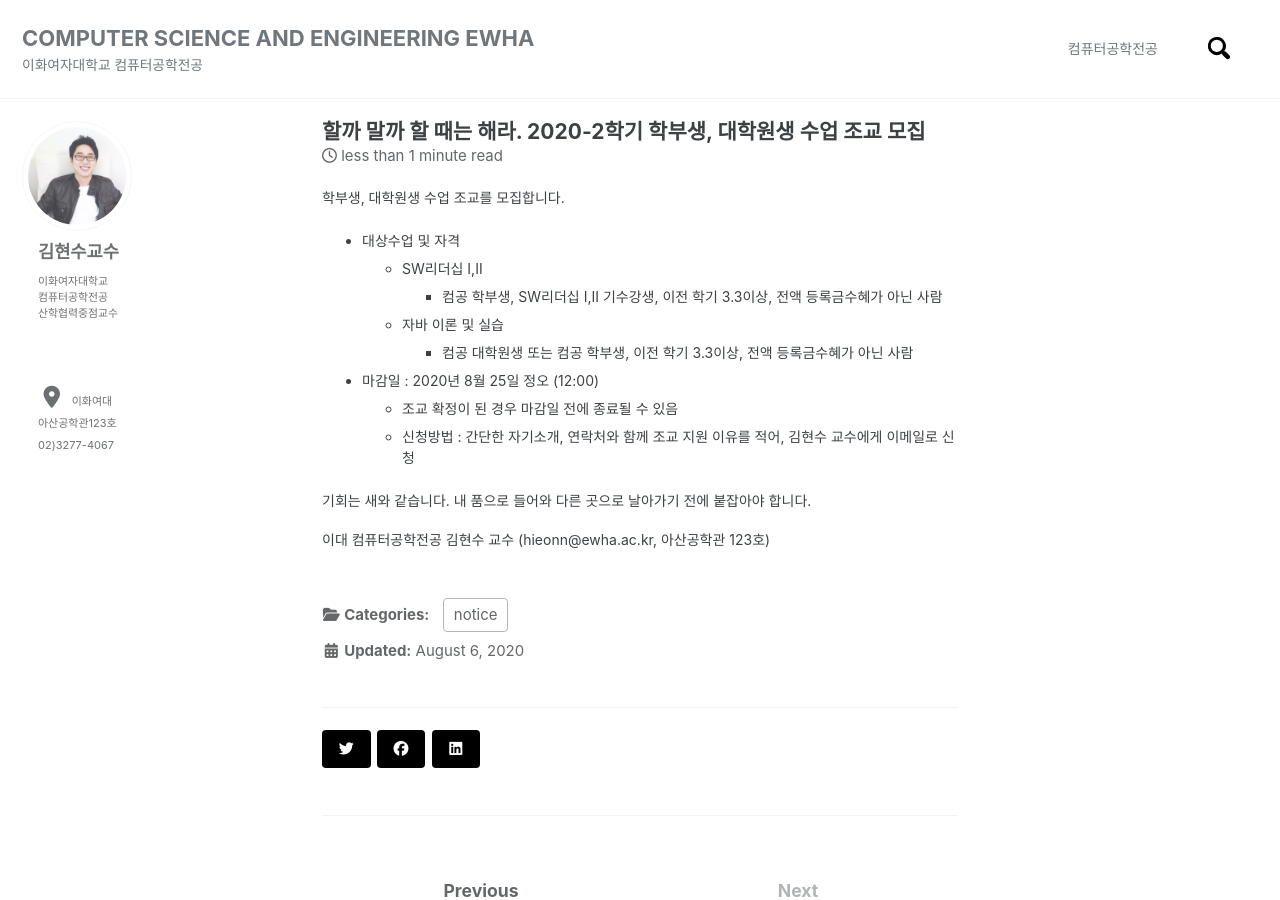
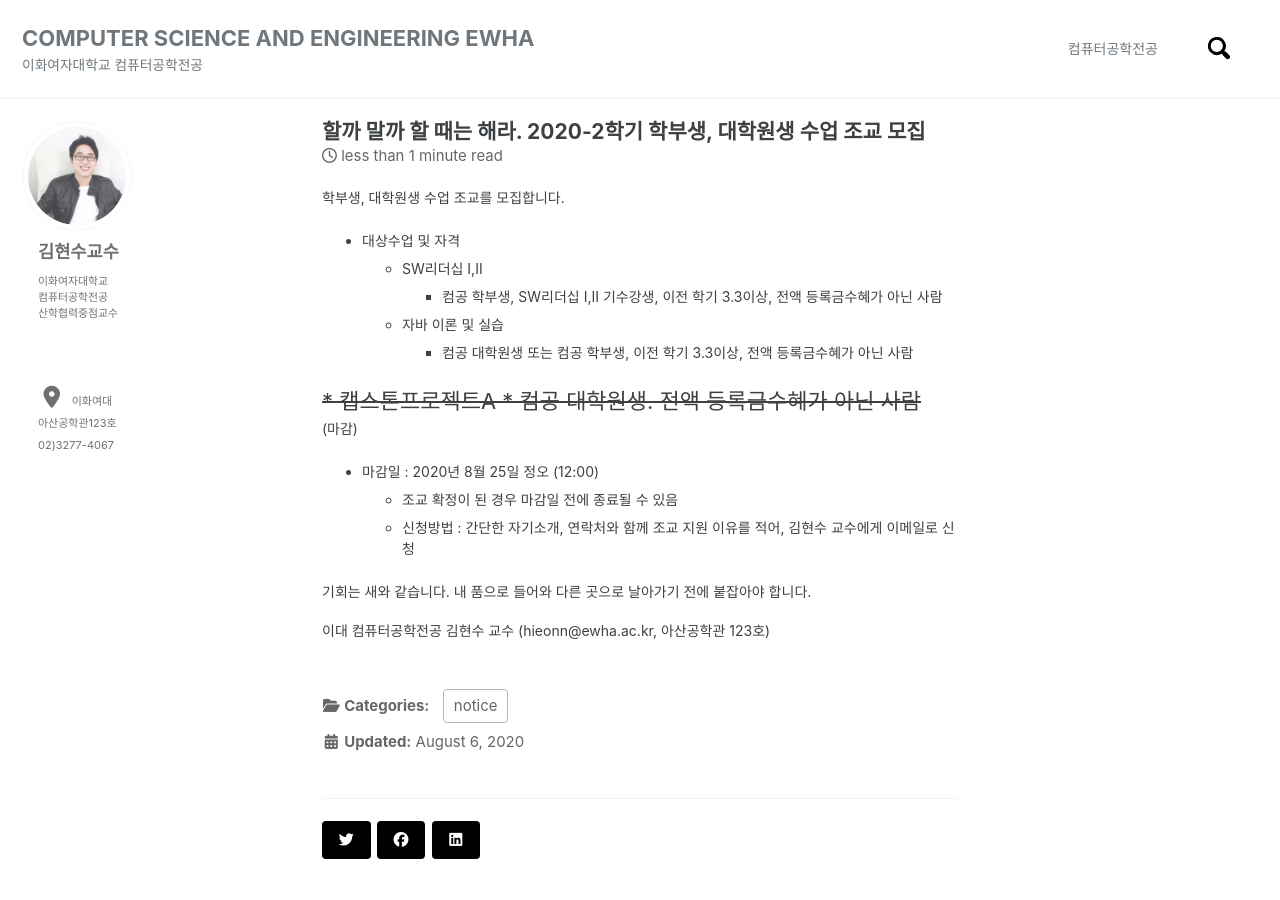
Before and after one commit to faculty-hieonn/faculty-hieonn.github.io, a Jekyll site: the page built from _posts/2020-08-19-2020-2-TA.md, in a window 1280 px wide and 900 px high. Built offline with Jekyll 4.4.1, drawn with Linux system fonts in a browser that asks for light colours; cached includes are drawn as plain includes; nearby versions of some CDN libraries.

Commit message:
TA modification

```diff
--- a/_posts/2020-08-19-2020-2-TA.md
+++ b/_posts/2020-08-19-2020-2-TA.md
@@ -13,6 +13,9 @@ header :
 		* 컴공 학부생, SW리더십 I,II 기수강생, 이전 학기 3.3이상, 전액 등록금수혜가 아닌 사람
 	* 자바 이론 및 실습
 		* 컴공 대학원생 또는 컴공 학부생, 이전 학기 3.3이상, 전액 등록금수혜가 아닌 사람
+<strike>
+	* 캡스톤프로젝트A
+		* 컴공 대학원생. 전액 등록금수혜가 아닌 사람</strike> (마감)
 
 * 마감일 : 2020년 8월 25일 정오 (12:00)
 	* 조교 확정이 된 경우 마감일 전에 종료될 수 있음
```
